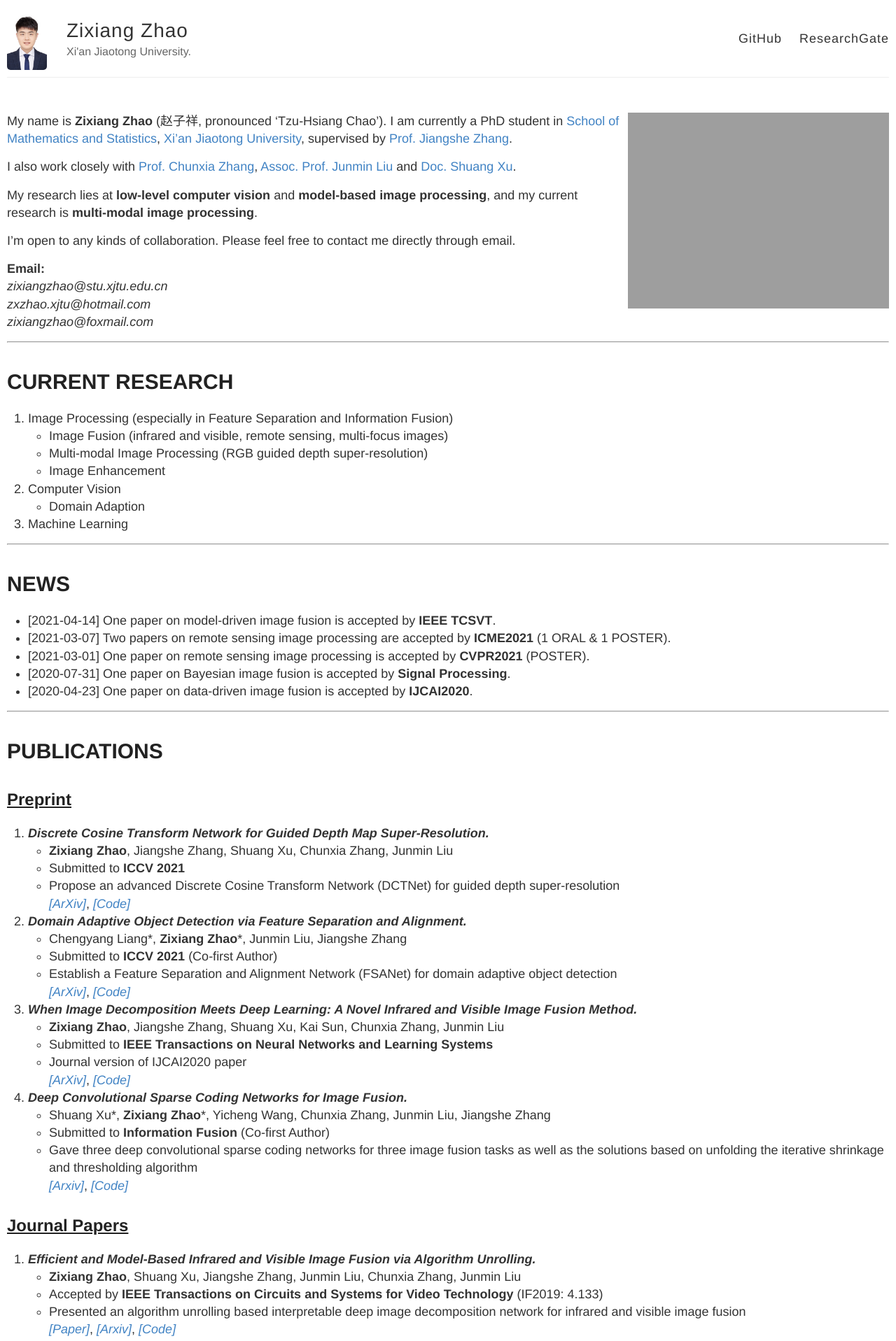
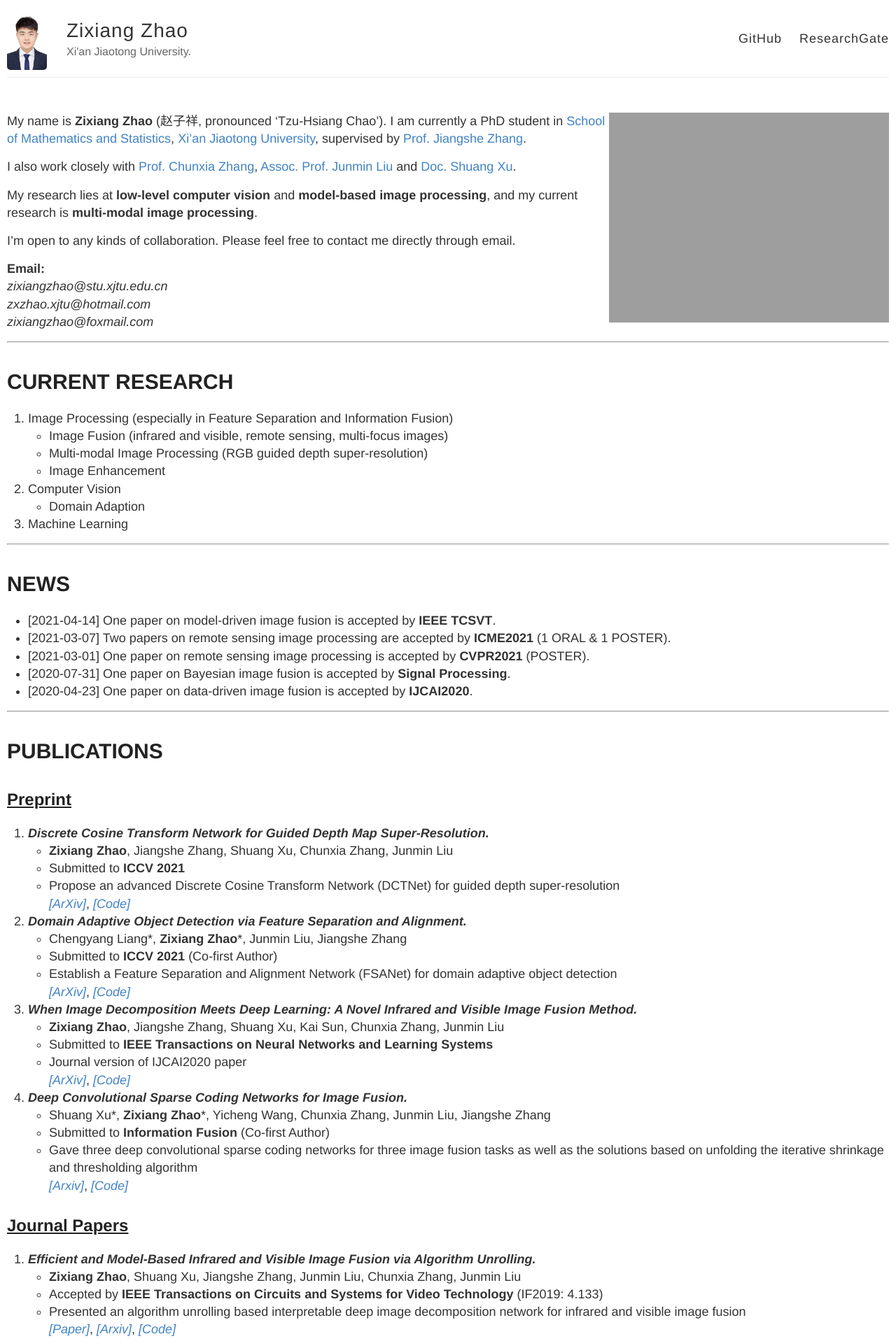
Before and after one commit to Zhaozixiang1228/Zhaozixiang1228.github.io, a Jekyll site: the page built from index.md, in a window 1280 px wide. Shown: the top 1917 px of the page at 70% size. Built offline with Jekyll 4.4.1, drawn with Linux system fonts in a browser that asks for light colours; our own code applies the rules of GitHub Pages for plain Markdown files.

Commit message:
Update index.md

```diff
--- a/index.md
+++ b/index.md
@@ -1,4 +1,4 @@
-<img align="right" src="images//me.jpg" height="280px"/>
+<img align="right" src="images//me.jpg" height="300px"/>
 
 My name is **Zixiang Zhao** (赵子祥, pronounced 'Tzu-Hsiang Chao'). I am currently a PhD student in [School of Mathematics and Statistics](http://math.xjtu.edu.cn/), [Xi'an Jiaotong University](http://www.xjtu.edu.cn/), supervised by [Prof. Jiangshe Zhang](http://gr.xjtu.edu.cn/web/jszhang).
 
```
